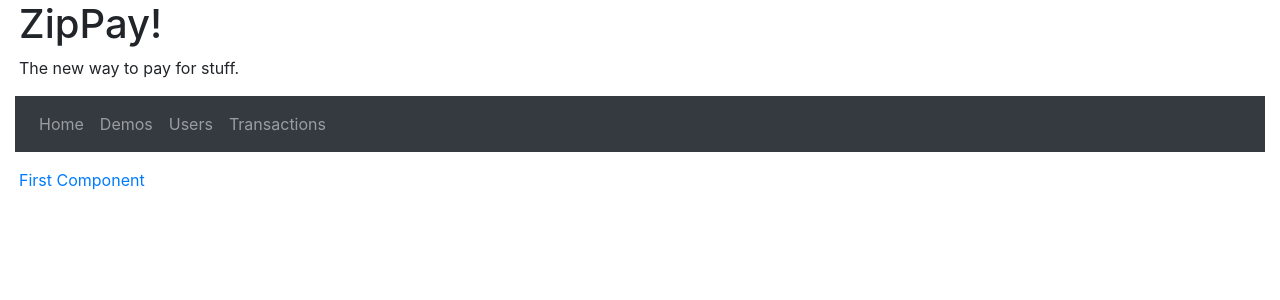
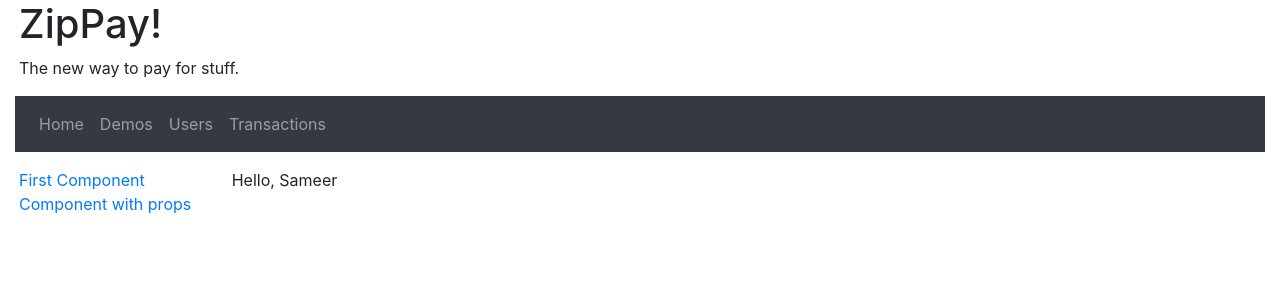
Before and after one commit to benelan/esri-online, a React (Create React App) app: page /demos/component-props in a window 1280 px wide. Shown: the top 300 px of the page. Built offline with nearby package versions, Linux system fonts and the light colour scheme.

Commit message:
Tuesday before lunch

```diff
--- a/src/demos/CustomGreeter.tsx
+++ b/src/demos/CustomGreeter.tsx
@@ -2,9 +2,10 @@ import React from 'react';
 
 interface CustomGreeterProps {
   firstName: string;
-  city?: string;
-  // city: string | undefined;
+  lastName?: string;
+  // lastName: string | undefined
 }
+
 
 const CustomGreeter = ({ firstName }: CustomGreeterProps) => {
   // let name = 'John';
@@ -20,6 +21,8 @@ const CustomGreeter = ({ firstName }: CustomGreeterProps) => {
 };
 
 const UsingCustomGreeter = () => {
-  return <CustomGreeter firstName="John" />;
+  return <CustomGreeter firstName="Sameer" />;
 };
+
 export default CustomGreeter;
+export { UsingCustomGreeter };
--- a/src/demos/DemosManager.tsx
+++ b/src/demos/DemosManager.tsx
@@ -1,6 +1,7 @@
 import React from 'react';
 import { Switch, Route, Link } from 'react-router-dom';
 import FirstComponent from './FirstComponent';
+import { UsingCustomGreeter } from './CustomGreeter';
 
 function DemosManager() {
   return (
@@ -10,12 +11,19 @@ function DemosManager() {
           <li>
             <Link to="/demos/first-component">First Component</Link>
           </li>
+
+          <li>
+            <Link to="/demos/component-props">Component with props</Link>
+          </li>
         </ul>
       </div>
       <div className="col">
         <Switch>
           <Route path="/demos/first-component">
             <FirstComponent />
+          </Route>
+          <Route path="/demos/component-props">
+            <UsingCustomGreeter />
           </Route>
         </Switch>
       </div>
```
Also changed, not shown: src/demos/type-examples.ts (added, +25 -0 lines).
